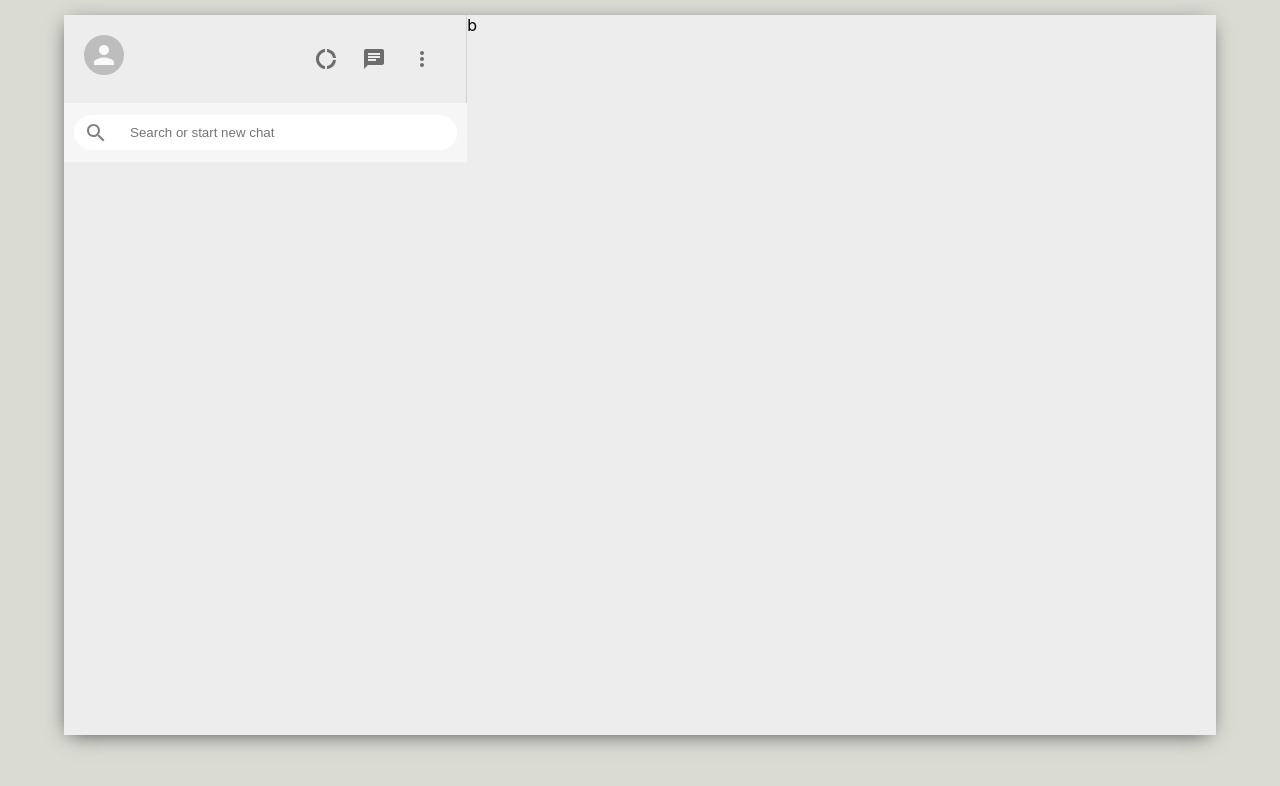
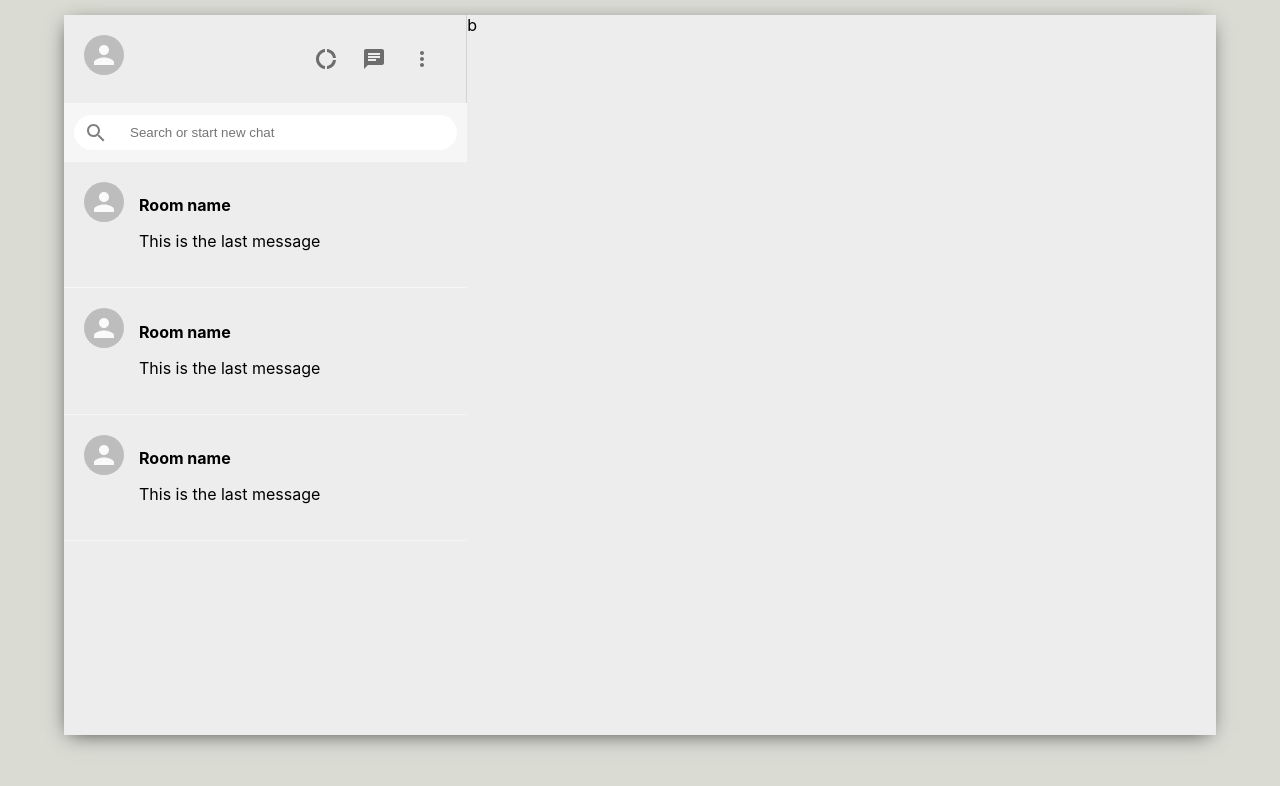
Before and after one commit to zhsks528/WhatsApp, a React (Create React App) app: page / in a window 1280 px wide. Shown: the top 786 px of the page. Built offline with nearby package versions, Linux system fonts and the light colour scheme.

Commit message:
Add: SidebarChat Component

```diff
--- a/src/Components/Sidebar/Sidebar.css
+++ b/src/Components/Sidebar/Sidebar.css
@@ -50,3 +50,9 @@
   outline: none;
   margin-left: 10px;
 }
+
+.sidebar__chats {
+  flex: 1;
+  background-color: white;
+  overflow: scroll;
+}
--- a/src/Components/Sidebar/index.jsx
+++ b/src/Components/Sidebar/index.jsx
@@ -4,6 +4,7 @@
 import ChatIcon from "@material-ui/icons/Chat";
 import MoreVertIcon from "@material-ui/icons/MoreVert";
 import SearchIcon from "@material-ui/icons/Search";
+import SidebarChat from "../SidebarChat";
 import "./Sidebar.css";
 
 const Sidebar = () => (
@@ -29,6 +30,12 @@
         <input type="text" placeholder="Search or start new chat" />
       </div>
     </div>
+
+    <div className="siderbar__chats">
+      <SidebarChat />
+      <SidebarChat />
+      <SidebarChat />
+    </div>
   </div>
 );
 
--- /dev/null
+++ b/src/Components/SidebarChat/SidebarChat.css
@@ -0,0 +1,19 @@
+.sidebarChat {
+  display: flex;
+  padding: 20px;
+  cursor: pointer;
+  border-bottom: 1px solid #f6f6f6;
+}
+
+.sidebarChat:hover {
+  background-color: #ebebeb;
+}
+
+.sidebarChat__info > h2 {
+  font-size: 16px;
+  margin-bottom: 8px;
+}
+
+.sidebarChat__info {
+  margin-left: 15px;
+}
--- /dev/null
+++ b/src/Components/SidebarChat/index.jsx
@@ -0,0 +1,15 @@
+import React from "react";
+import { Avatar } from "@material-ui/core";
+import "./SidebarChat.css";
+
+const SidebarChat = () => (
+  <div className="sidebarChat">
+    <Avatar />
+    <div className="sidebarChat__info">
+      <h2>Room name</h2>
+      <p>This is the last message</p>
+    </div>
+  </div>
+);
+
+export default SidebarChat;
```
